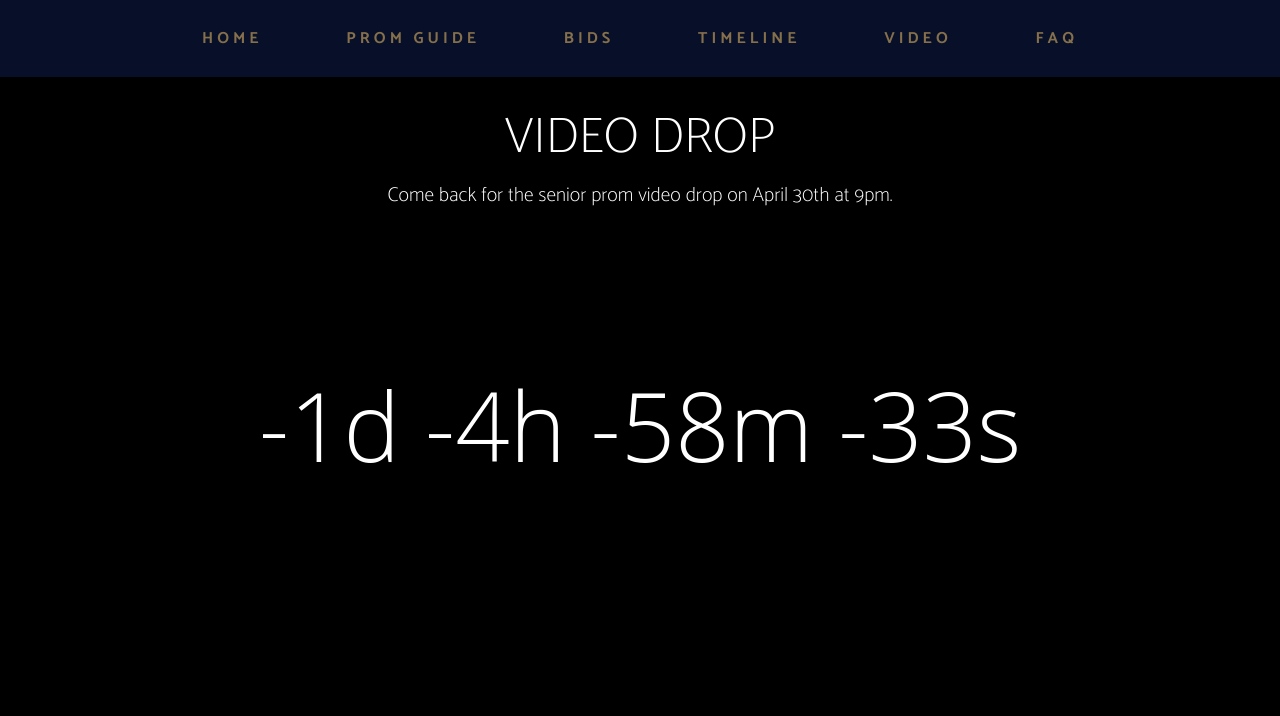
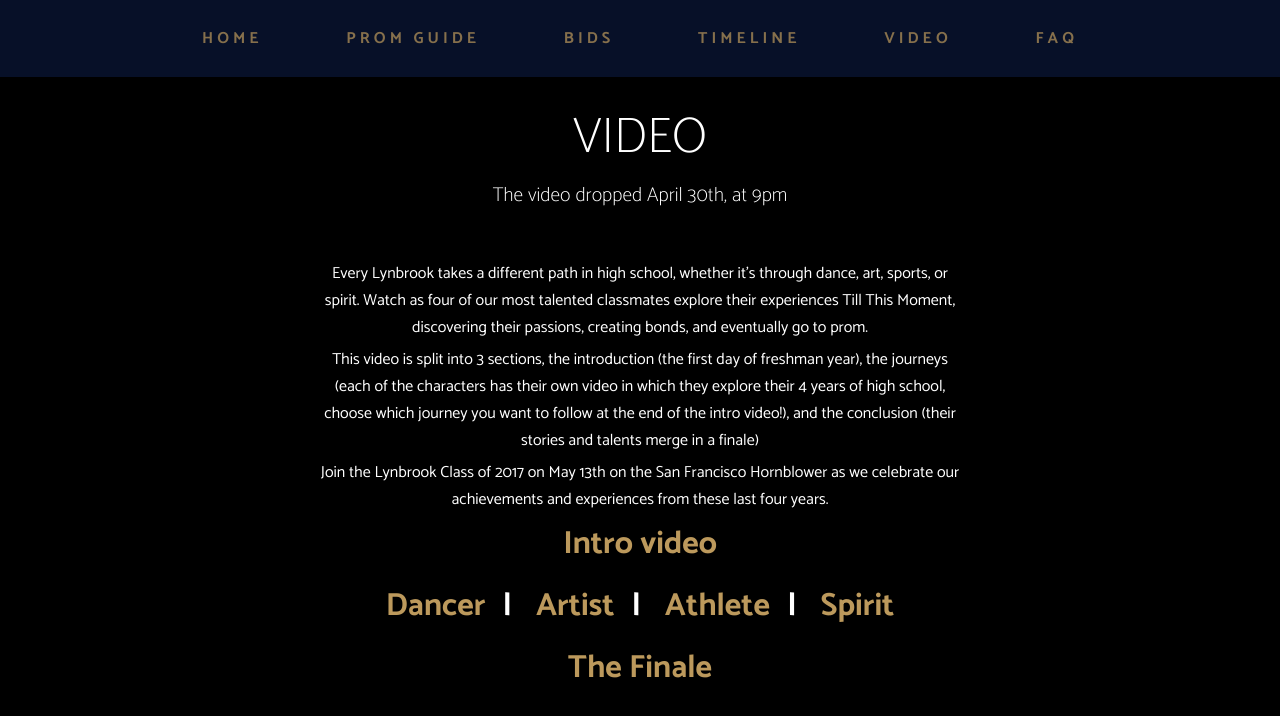
Before and after one commit to tillthismoment/tillthismoment.github.io, a plain HTML site: page video.html in a window 1280 px wide. Drawn offline with Linux system fonts and the light colour scheme.

Commit message:
LAZY ADHIV

```diff
--- a/format.css
+++ b/format.css
@@ -1,3 +1,17 @@
+#lazyadhiv
+{
+    color: #bc995c;
+    text-decoration: none;
+    cursor: pointer;
+    margin: 50px 10px;
+}
+
+#lazyadhiv:hover
+{
+    color: #ebb557;
+    text-decoration: underline;
+}
+
 .main {
     width: 100%;
 	height: 350px;
--- a/video.html
+++ b/video.html
@@ -14,7 +14,7 @@
 
     </head>
     <body>
-        <div class ="main" >
+        <div class ="main" style="height: 245px;">
             <div id="nav">
                     <ul>
                         <li><a href="index.html">home</a></li>
@@ -28,17 +28,27 @@
                 </div>
 
             <div id="text-background video-pic">
-                <h2>VIDEO DROP</h2>
-                <h3>Come back for the senior prom video drop on April 30th at 9pm.</h3>
+                <h2>VIDEO</h2>
+                <h3>The video dropped April 30th, at 9pm</h3>
             </div>
         </div>
 
         <div id="next-section" style="background-color:black !important;">
-            <div id="container" >
+            <div id="container" style="color: white; max-width: 40em;">
 
-                <div id="countdown"></div>
+                <p style="color:white;">Every Lynbrook takes a different path in high school, whether it's through dance, art, sports, or spirit. Watch as four of our most talented classmates explore their experiences Till This Moment, discovering their passions, creating bonds, and eventually go to prom.</p>
+<p style="color:white;">This video is split into 3 sections, the introduction (the first day of freshman year), the journeys (each of the characters has their own video in which they explore their 4 years of high school, choose which journey you want to follow at the end of the intro video!), and the conclusion (their stories and talents merge in a finale)
 
-            </div>
+                </p><p style="color:white;">Join the Lynbrook Class of 2017 on May 13th on the San Francisco Hornblower as we celebrate our achievements and experiences from these last four years.
+                </p>
+               <h1 style="margin: 5px;"><a href="https://www.youtube.com/watch?v=1732ILTzD7Q" target="_blank" id="lazyadhiv">Intro video</a></h1>
+               <h1 style="margin: 5px; display: inline-block"><a href="https://www.youtube.com/watch?v=FVaebA4Du2A" target="_blank" id="lazyadhiv">Dancer</a> |</h1>
+                <h1 style="margin: 5px; display: inline-block"><a href="https://www.youtube.com/watch?v=4qtdBfPkbbE" target="_blank" id="lazyadhiv">Artist</a> |</h1>
+                <h1 style="margin: 5px; display: inline-block"><a href="https://www.youtube.com/watch?v=VB7uq5RU6M4" target="_blank" id="lazyadhiv">Athlete</a> |</h1>
+                <h1 style="margin: 5px; display: inline-block"><a href="https://www.youtube.com/watch?v=AajNspufASQ" target="_blank" id="lazyadhiv">Spirit</a></h1>
+                <h1 style="margin: 5px;"><a href="https://www.youtube.com/watch?v=lbIBJdCLAdw&feature=youtu.be" target="_blank" id="lazyadhiv">The Finale</a></h1>
+
+
         </div>
 
                 <script type="text/javascript">
```
